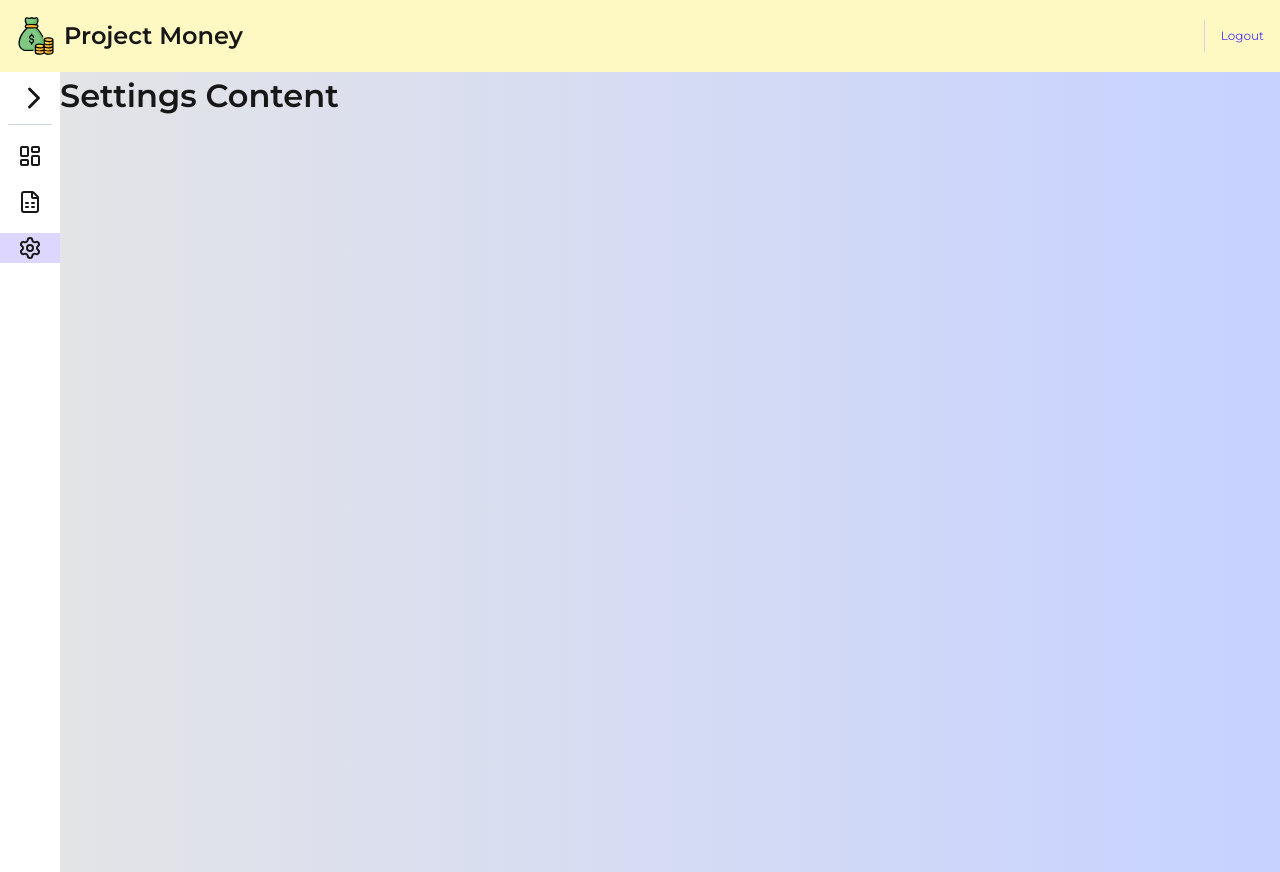
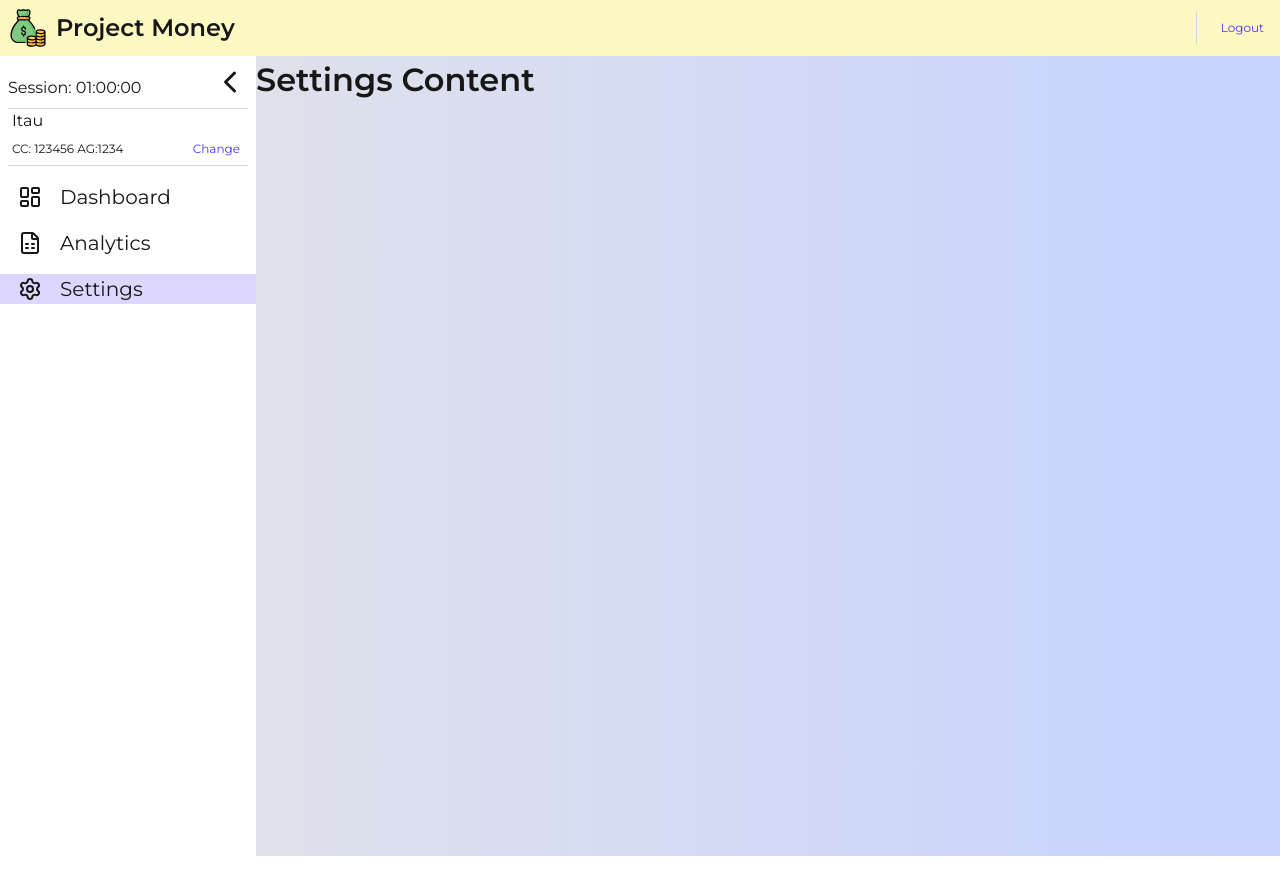
Before and after one commit to dexter2k8/project-money, a Next.js app: page /settings in a window 1280 px wide. Built offline with nearby package versions, Linux system fonts and the light colour scheme.

Commit message:
feat: implemented sidebar additional header content basic structure

```diff
--- a/app/(pages)/layout.tsx
+++ b/app/(pages)/layout.tsx
@@ -23,9 +23,26 @@ export default function PagesLayout({ children }: { children: React.ReactNode })
     if (result) router.replace("/");
   };
 
+  const TRANSITION = cx("transition-all duration-300 ease-in-out");
+
+  const headerContent = (isCollapsed: boolean) => (
+    <div className="flex">
+      <div className={cx(isCollapsed ? "w-10" : "opacity-0", "w-0 px-0.5 py-2", TRANSITION)}>
+        <Button size="lg">IT</Button>
+      </div>
+      <div className={cx(isCollapsed && "opacity-0", "w-full", TRANSITION)}>
+        <p>Itau</p>
+        <div className="whitespace-nowrap flex items-center justify-between gap-2">
+          <small>CC: 123456 AG:1234</small>
+          <Button variant="link">Change</Button>
+        </div>
+      </div>
+    </div>
+  );
+
   return (
     <div className="h-screen">
-      <header className="flex items-center justify-between p-4 bg-yellow-100">
+      <header className="flex items-center justify-between p-2 bg-yellow-100">
         <Link className="flex items-center gap-2 w-fit" href="/dashboard">
           <Image className="dark:invert" src="/money.svg" alt="money logo" width={40} height={40} />
           <h3 className="whitespace-nowrap">Project Money</h3>
@@ -43,7 +60,7 @@ export default function PagesLayout({ children }: { children: React.ReactNode })
           "bg-linear-to-r from-neutral-200 to-indigo-200",
         )}
       >
-        <Sidebar items={sidebarItems} />
+        <Sidebar header={headerContent} items={sidebarItems} />
         {children}
       </div>
     </div>
--- a/app/page.tsx
+++ b/app/page.tsx
@@ -82,7 +82,7 @@ export default function AuthPage() {
               <em>Sign Up is not available on this demo</em>
             </small>
 
-            <Button variant="primary" type="submit" loading={loading}>
+            <Button className="px-10" variant="primary" type="submit" loading={loading}>
               SIGN UP
             </Button>
           </form>
@@ -113,7 +113,7 @@ export default function AuthPage() {
             </small>
             <Tooltip place="bottom" id="demo-tooltip" style={{ maxWidth: "12rem" }} />
 
-            <Button variant="primary" type="submit" loading={loading}>
+            <Button className="px-10" variant="primary" type="submit" loading={loading}>
               SIGN IN
             </Button>
           </form>
--- a/components/Button/constants.ts
+++ b/components/Button/constants.ts
@@ -14,14 +14,14 @@ export const buttonVariants = cva(
         "default-reverse":
           "border border-violet-200 text-indigo-200 enabled:hover:border-violet-400",
         primary: "bg-violet-800 border border-violet-200 text-white enabled:hover:bg-violet-600",
-        link: "px-0! bg-transparent text-indigo-600 enabled:hover:text-indigo-200 focus:animate-none",
+        link: "bg-transparent text-indigo-600 enabled:hover:text-indigo-200 focus:animate-none",
         "link-reverse":
-          "px-0! bg-transparent text-indigo-200 enabled:hover:text-indigo-400 focus:animate-none",
+          "bg-transparent text-indigo-200 enabled:hover:text-indigo-400 focus:animate-none",
       },
       size: {
-        default: "text-xs h-8 px-10",
-        sm: "text-xs h-6 px-6",
-        lg: "h-10 px-12",
+        default: "text-xs h-8 px-2",
+        sm: "text-xs h-6 px-1",
+        lg: "h-10 px-3",
       },
     },
     defaultVariants: {
--- a/components/Sidebar/components/SidebarMenu.tsx
+++ b/components/Sidebar/components/SidebarMenu.tsx
@@ -1,3 +1,4 @@
+import { cx } from "class-variance-authority";
 import { ChevronRight } from "lucide-react";
 
 interface IMenuProps {
@@ -6,7 +7,15 @@ interface IMenuProps {
 }
 export default function SidebarMenu({ onClick, isCollapsed }: IMenuProps) {
   return (
-    <div className="flex p-2 justify-end">
+    <div className="flex items-end justify-between p-2">
+      <p
+        className={cx(
+          isCollapsed ? "w-0 opacity-0" : "opacity-100",
+          "whitespace-nowrap transition-all duration-300 ease-in-out",
+        )}
+      >
+        Session: 01:00:00
+      </p>
       <ChevronRight
         className="dark:invert cursor-pointer transition-all duration-300 ease-in-out"
         size={36}
--- a/components/Sidebar/index.tsx
+++ b/components/Sidebar/index.tsx
@@ -13,15 +13,18 @@ export interface ISidebarItemProps {
 
 export interface ISidebarProps {
   items: ISidebarItemProps[];
+  header?: (isCollapsed: boolean) => React.ReactNode;
 }
 
-export default function Sidebar({ items }: ISidebarProps) {
-  const [isCollapsed, setIsCollapsed] = useState(true);
+export default function Sidebar({ items, header }: ISidebarProps) {
+  const [isCollapsed, setIsCollapsed] = useState(false);
   return (
     <nav className={sidebarVariants({ isCollapsed })}>
       <SidebarMenu isCollapsed={isCollapsed} onClick={() => setIsCollapsed(!isCollapsed)} />
       <div className="px-2 pb-4">
         <Divisor />
+        {header?.(isCollapsed)}
+        {!!header && <Divisor />}
       </div>
       <SidebarItems items={items} />
     </nav>
```
